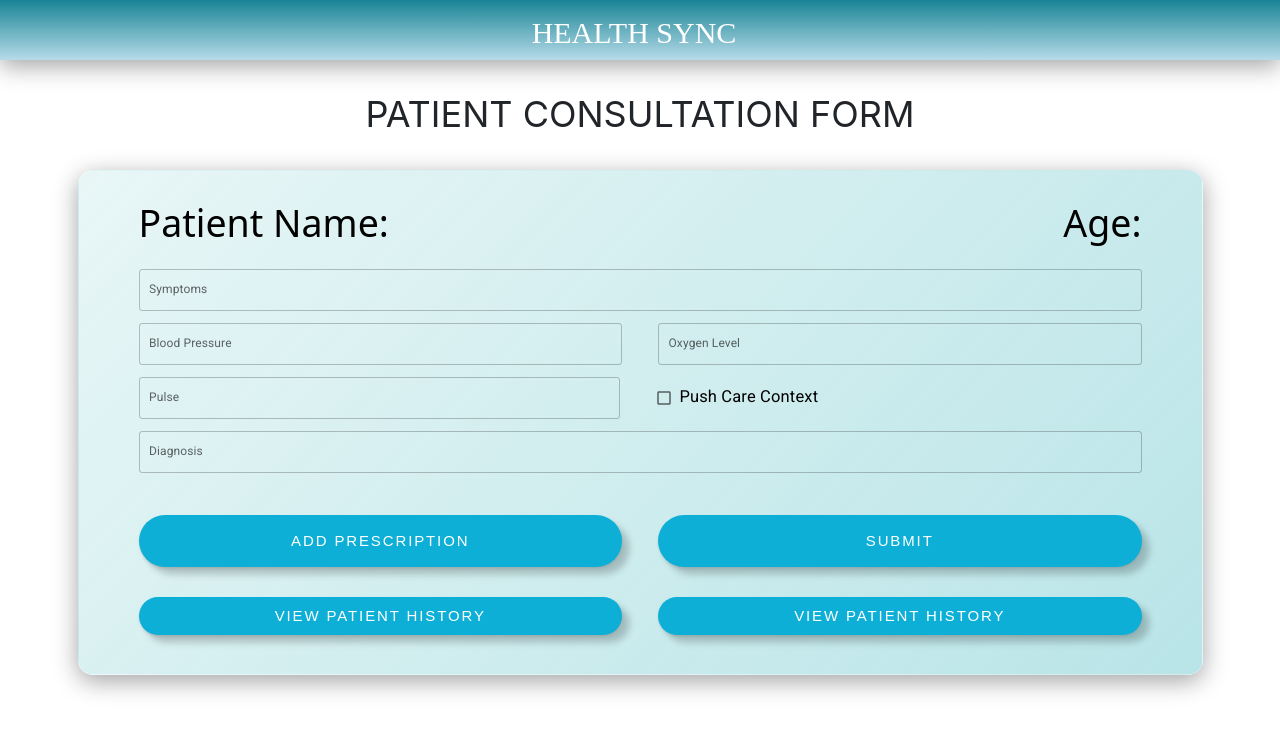
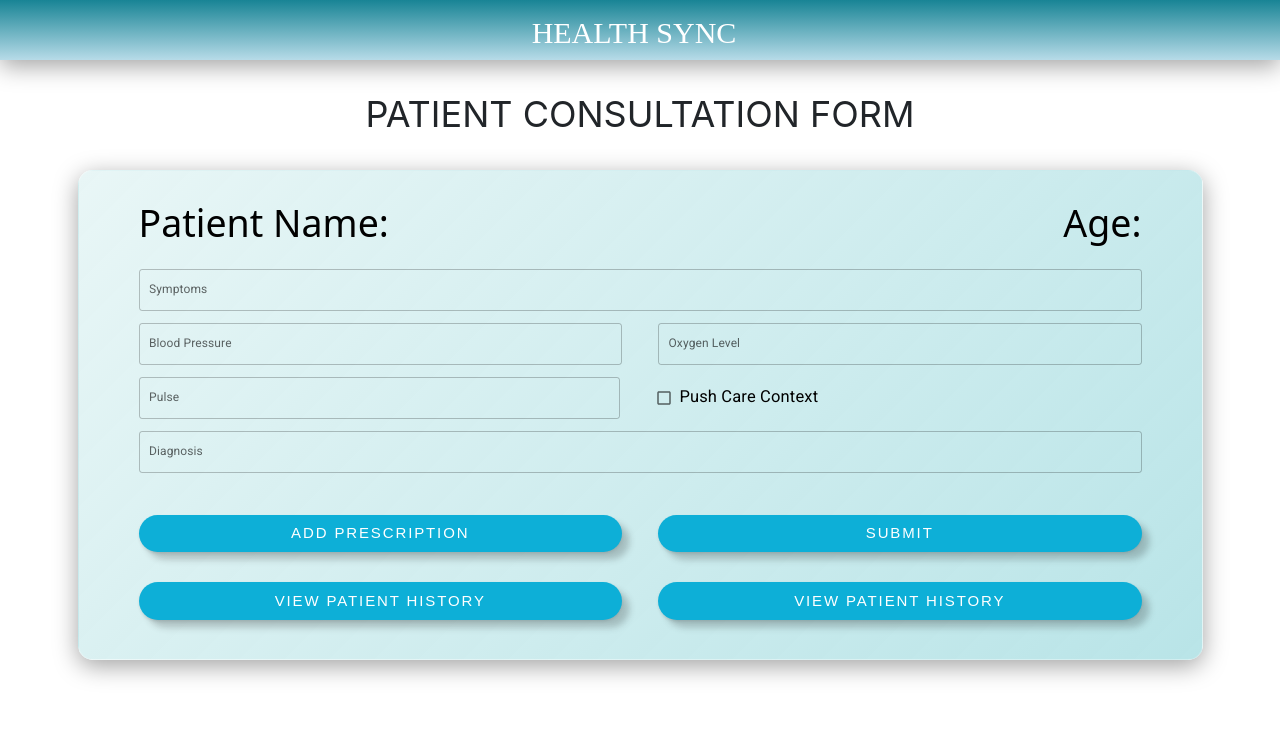
Before and after one commit to PranjalGawande/HealthCare-Application-Development, a React (Create React App) app: page /doctor/consultation-form in a window 1280 px wide. Shown: the top 732 px of the page. Built offline with nearby package versions, Linux system fonts and the light colour scheme.

Commit message:
Refactor padding values in CNForm.js for better spacing consistency

```diff
--- a/src/Components/Doctor/CNForm.js
+++ b/src/Components/Doctor/CNForm.js
@@ -876,8 +876,8 @@ const CNForm = ({ patientId, doctorId }) => {
                     display: "flex",
                     justifyContent: "center",
                     alignItems: "center",
-                    paddingTop: "20px",
-                    paddingBottom: "20px",
+                    paddingTop: "10px",
+                    paddingBottom: "10px",
                   }}
                   onClick={() => {
                     setModalShow(true);
@@ -950,8 +950,8 @@ const CNForm = ({ patientId, doctorId }) => {
                   style={{
                     marginTop: "2rem",
                     width: "100%",
-                    paddingTop: "20px",
-                    paddingBottom: "20px",
+                    paddingTop: "10px",
+                    paddingBottom: "10px",
                   }}
                   // onClick={handleRequestConsent}
                 >
```
